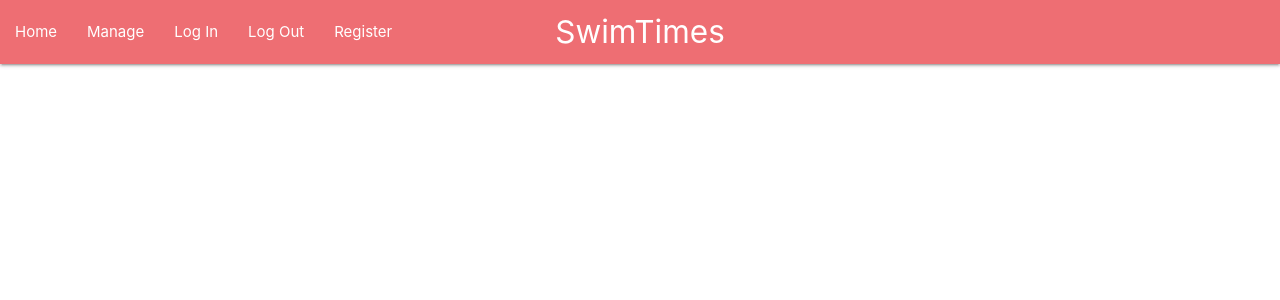
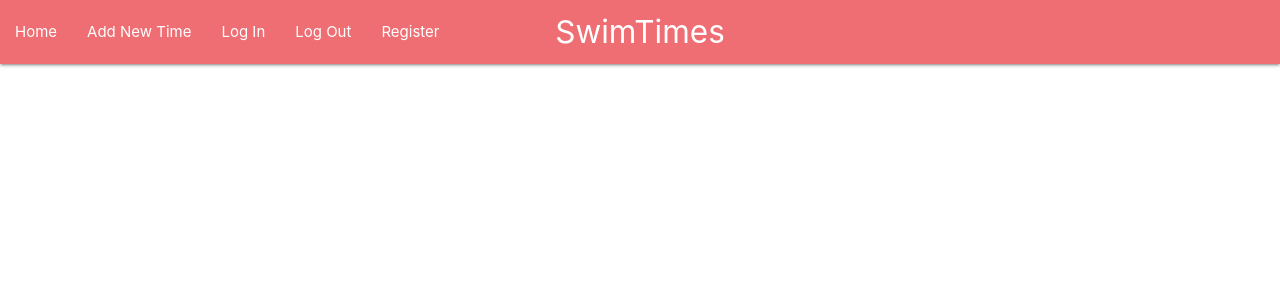
Before and after one commit to seanbrindley17/milestone-project-3-mk2, a Python web app: template templates/manage.html in a window 1280 px wide. Shown: the top 300 px of the page. Run offline with Jinja, Linux system fonts and the light colour scheme; the template is opened without the code that fills it, so the values that code supplies are empty; some libraries are stand-ins or nearby versions.

Commit message:
Change name of manage.html to new_entry.html

```diff
--- a/templates/base.html
+++ b/templates/base.html
@@ -25,7 +25,7 @@
                 <a href="#" data-target="mobile-demo" class="sidenav-trigger"><i class="material-icons">menu</i></a>
                 <ul id="nav-mobile" class="left hide-on-med-and-down">
                     <li><a href="{{ url_for('get_entries') }}">Home</a></li>
-                    <li><a href="#">Manage</a></li>
+                    <li><a href="{{ url_for('add_new_entry') }}">Add New Time</a></li>
                     <li><a href="{{ url_for('login') }}">Log In</a></li>
                     <li><a href="{{ url_for('logout') }}">Log Out</a></li>
                     <li><a href="{{ url_for('register') }}">Register</a></li>
@@ -36,7 +36,7 @@
         <!-- Mobile collapsible -->
         <ul class="sidenav" id="mobile-demo">
             <li><a href="{{ url_for('get_entries') }}">Home</a></li>
-            <li><a href="#">Manage</a></li>
+            <li><a href="{{ url_for('add_new_entry') }}">Add New Time</a></li>
             <li><a href="{{ url_for('login') }}">Log In</a></li>
             <li><a href="{{ url_for('logout') }}">Log Out</a></li>
             <li><a href="{{ url_for('register') }}">Register</a></li>
```
